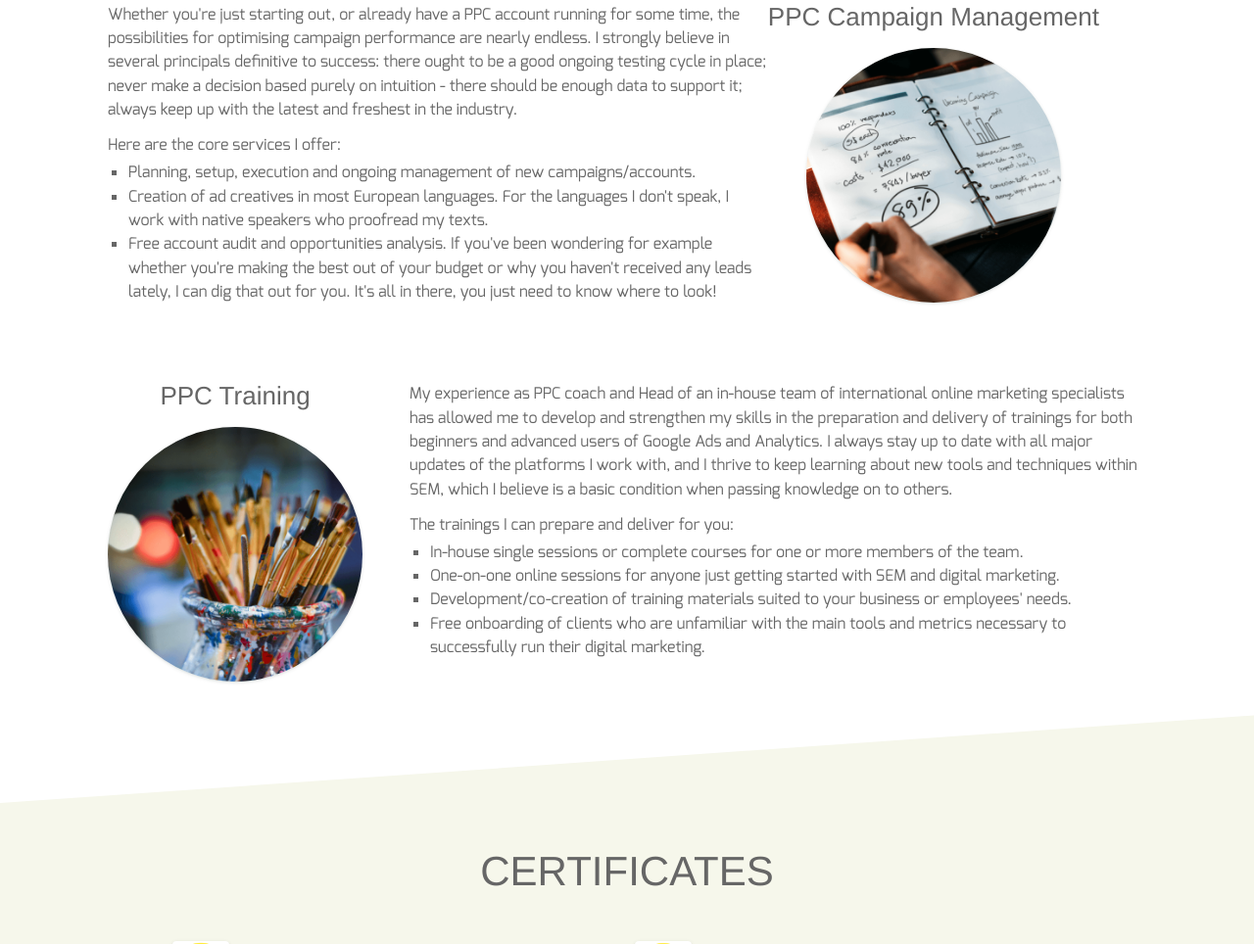
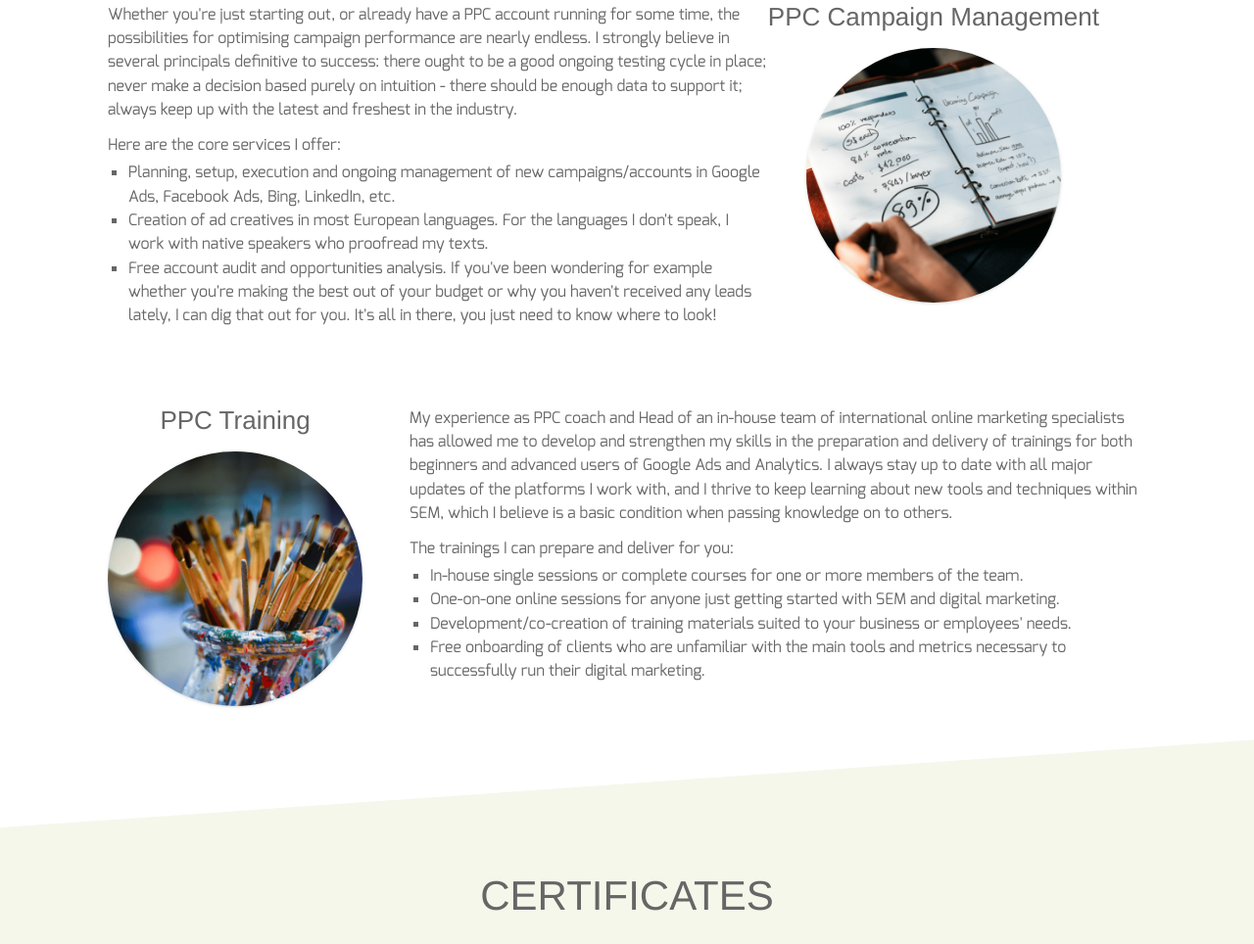
Before and after one commit to vydimitrov/ppc-adviser, a website: page index.html in a window 1280 px wide. Shown: the part 4382-5346 px from the top of the page at 98% size. Drawn offline with Linux system fonts and the light colour scheme; a web font is replaced by a local one.

Commit message:
One more text change

```diff
--- a/index.html
+++ b/index.html
@@ -344,7 +344,7 @@ height="0" width="0" style="display:none;visibility:hidden"></iframe></noscript>
                 <p>Whether you're just starting out, or already have a PPC account running for some time, the possibilities for optimising campaign performance are nearly endless. I strongly believe in several principals definitive to success: there ought to be a good ongoing testing cycle in place; never make a decision based purely on intuition - there should be enough data to support it; always keep up with the latest and freshest in the industry.</p>
                 <div class="list-title">Here are the core services I offer:</div>
                 <ul>
-                  <li>Planning, setup, execution and ongoing management of new campaigns/accounts.</li>
+                  <li>Planning, setup, execution and ongoing management of new campaigns/accounts in Google Ads, Facebook Ads, Bing, LinkedIn, etc.</li>
                   <li>Creation of ad creatives in most European languages. For the languages I don't speak, I work with native speakers who proofread my texts.</li>
                   <li>Free account audit and opportunities analysis. If you've been wondering for example whether you're making the best out of your budget or why you haven't received any leads lately, I can dig that out for you. It's all in there, you just need to know where to look!</li>
                 </ul>
```
